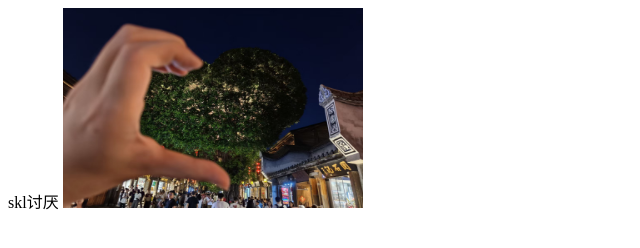
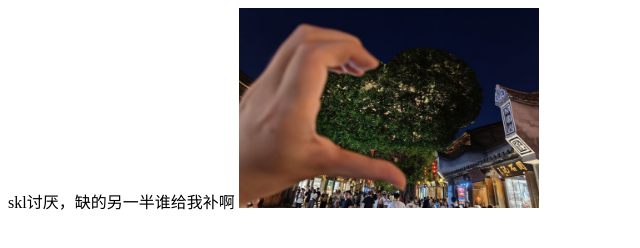
Before and after one commit to biqiguu/skl, a plain HTML site: page index.html in a window 1280 px wide. Shown: the whole page, without its empty margins (0-640 px from the left). Drawn offline with Linux system fonts and the light colour scheme.

Commit message:
Add files via upload

```diff
--- a/index.html
+++ b/index.html
@@ -6,7 +6,7 @@
     <title>sbskl</title>
 </head>
 <body>
-    skl讨厌
+    skl讨厌，缺的另一半谁给我补啊
     <img src="/skl/mmexport1690040627668.jpg" alt="Example Image" width="300" height="200">
 </body>
 </html>
```
